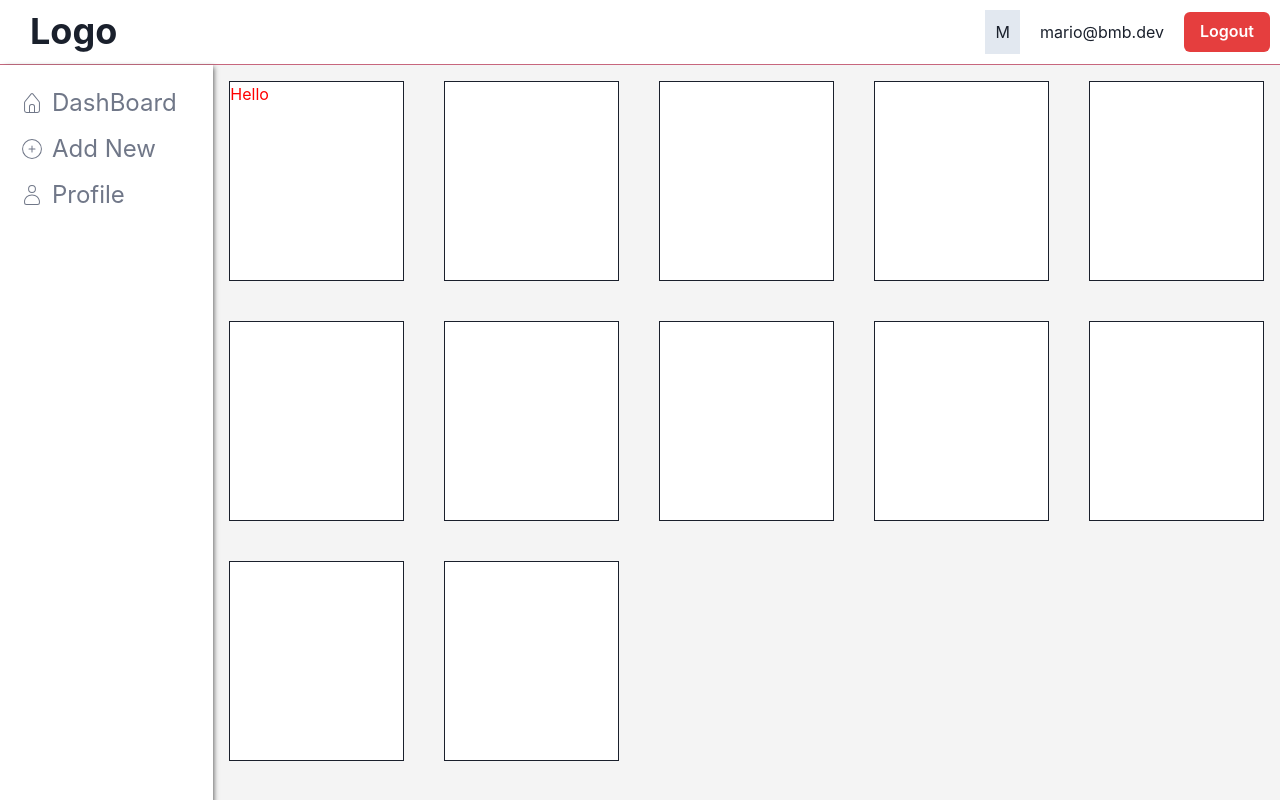
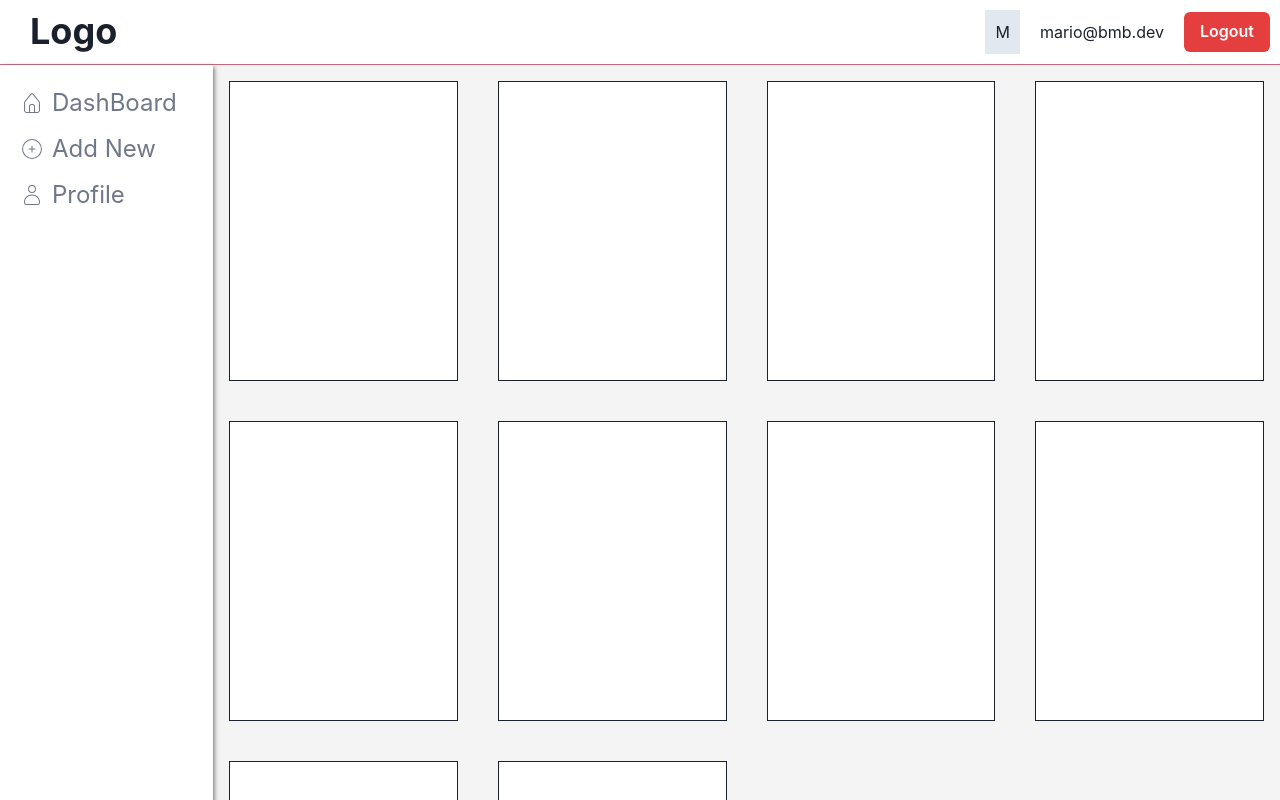
Before and after one commit to bbahaida/bmb-react-starter, a React (Vite) app: page / in a window 1280 px wide. Shown: the top 800 px of the page. Built offline with nearby package versions, Linux system fonts and the light colour scheme.

Commit message:
improve layout

```diff
--- a/src/layouts/RootLayout.tsx
+++ b/src/layouts/RootLayout.tsx
@@ -1,19 +1,24 @@
 import { Outlet } from "react-router-dom";
 import Navbar from "../components/Navbar";
-import { Grid, GridItem } from "@chakra-ui/react";
+import { Grid, GridItem, Show, useBreakpointValue } from "@chakra-ui/react";
 import Sidebar from "../components/Sidebar";
 import { items } from "../config/menu-items";
 
 export default function RootLayout() {
+  const sidebarSpan = useBreakpointValue({ base: 6, md: 1 });
+  const contentSpan = useBreakpointValue({ base: 6, md: 5 });
   return (
-    <Grid bg="light.100" templateColumns="repeat(6, 1fr)">
+    <Grid bg="light.100" minH="100vh" templateColumns="repeat(6, 1fr)">
       <GridItem colSpan={6}>
         <Navbar />
       </GridItem>
-      <GridItem colSpan={1}>
-        <Sidebar items={items} />
-      </GridItem>
-      <GridItem colSpan={5}>
+      <Show above="md">
+        <GridItem colSpan={sidebarSpan}>
+          <Sidebar items={items} />
+        </GridItem>
+      </Show>
+
+      <GridItem p="1rem" colSpan={contentSpan} gridAutoRows="auto">
         <Outlet />
       </GridItem>
     </Grid>
--- a/src/pages/Create.tsx
+++ b/src/pages/Create.tsx
@@ -1,5 +1,10 @@
+import { Flex, Box } from "@chakra-ui/react";
 import React from "react";
 
 export default function Create() {
-  return <div>Create</div>;
+  return (
+    <Flex justify="center">
+      <Box minW="70vw" minH="60vh" border="1px solid" bg="white"></Box>
+    </Flex>
+  );
 }
--- a/src/pages/Dashboard.tsx
+++ b/src/pages/Dashboard.tsx
@@ -2,23 +2,17 @@ import { Box, SimpleGrid, Text } from "@chakra-ui/react";
 
 export default function Dashboard() {
   return (
-    <SimpleGrid p="1rem" spacing={10} minChildWidth="150px">
-      <Box bg="white" h="200px" border="1px solid">
-        <Text color={{ base: "pink", sm: "blue", xl: "red" }}>Hello</Text>
-      </Box>
-      <Box bg="white" h="200px" border="1px solid"></Box>
-      <Box bg="white" h="200px" border="1px solid"></Box>
-      <Box bg="white" h="200px" border="1px solid"></Box>
-
-      <Box bg="white" h="200px" border="1px solid"></Box>
-      <Box bg="white" h="200px" border="1px solid"></Box>
-      <Box bg="white" h="200px" border="1px solid"></Box>
-      <Box bg="white" h="200px" border="1px solid"></Box>
-
-      <Box bg="white" h="200px" border="1px solid"></Box>
-      <Box bg="white" h="200px" border="1px solid"></Box>
-      <Box bg="white" h="200px" border="1px solid"></Box>
-      <Box bg="white" h="200px" border="1px solid"></Box>
+    <SimpleGrid spacing={10} columns={{ base: 1, sm: 2, lg: 3, xl: 4 }}>
+      <Box bg="white" h="300px" border="1px solid"></Box>
+      <Box bg="white" h="300px" border="1px solid"></Box>
+      <Box bg="white" h="300px" border="1px solid"></Box>
+      <Box bg="white" h="300px" border="1px solid"></Box>
+      <Box bg="white" h="300px" border="1px solid"></Box>
+      <Box bg="white" h="300px" border="1px solid"></Box>
+      <Box bg="white" h="300px" border="1px solid"></Box>
+      <Box bg="white" h="300px" border="1px solid"></Box>
+      <Box bg="white" h="300px" border="1px solid"></Box>
+      <Box bg="white" h="300px" border="1px solid"></Box>
     </SimpleGrid>
   );
 }
```
